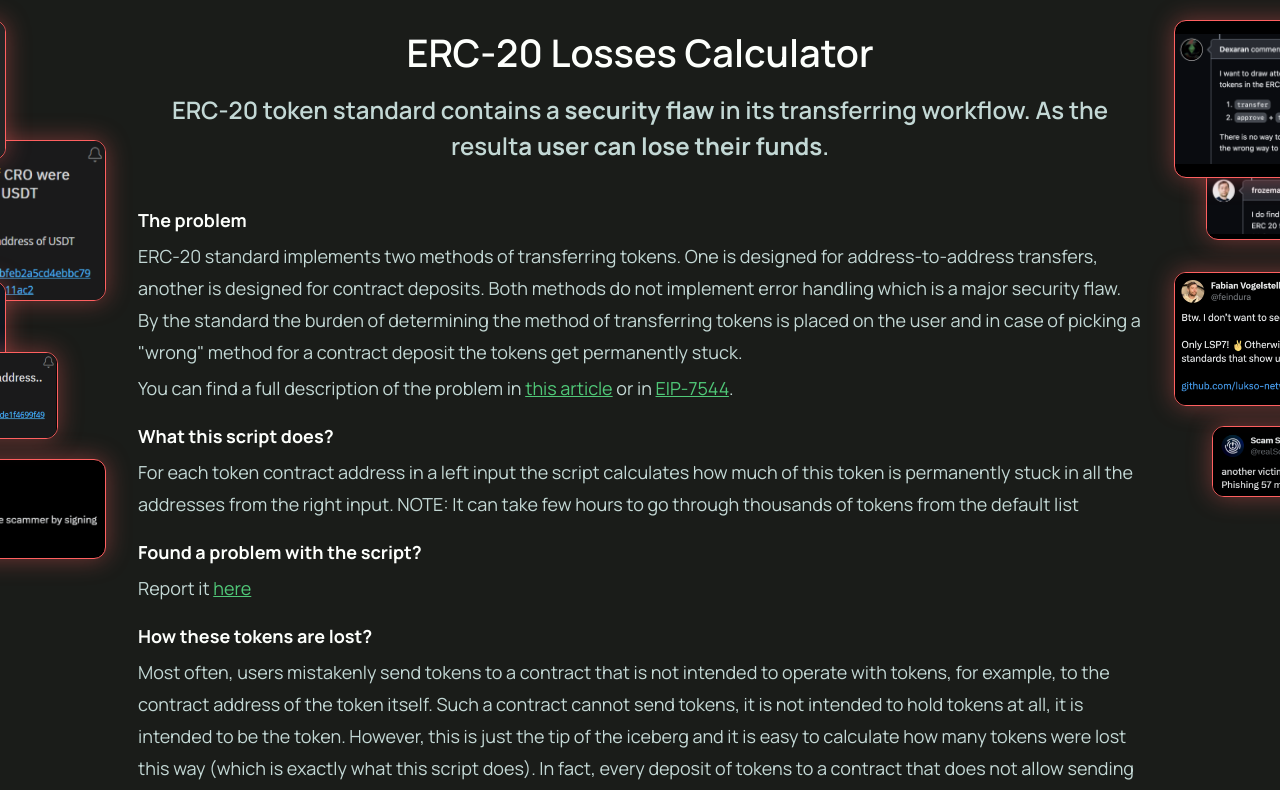
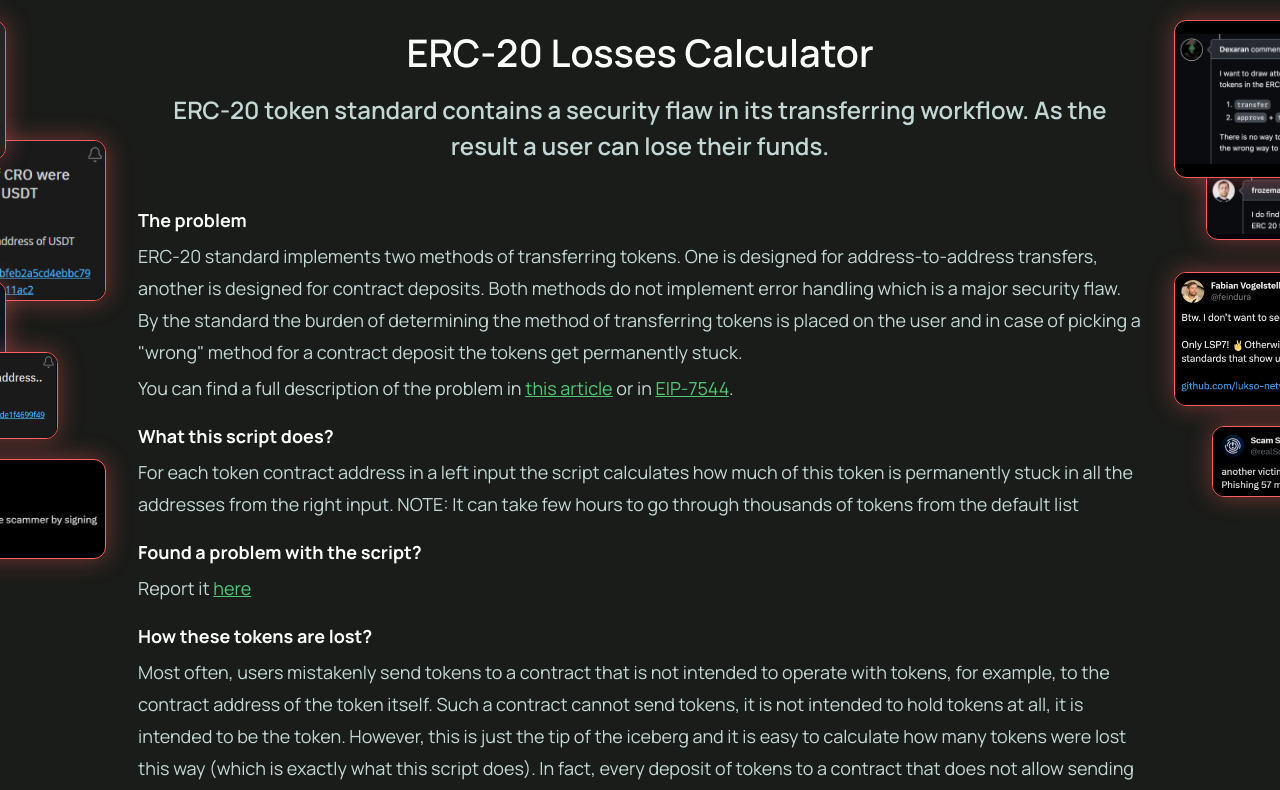
Before and after one commit to Dexaran/dexaran.github.io, a Next.js app in the folder erc20-losses-sources/: page / in a window 1280 px wide. Shown: the top 790 px of the page. Built offline with nearby package versions, Linux system fonts and the light colour scheme; what @web3modal/ethereum, wagmi, web3 would draw is missing.

Commit message:
Update Header.tsx

```diff
--- a/erc20-losses-sources/src/components/Header/Header.tsx
+++ b/erc20-losses-sources/src/components/Header/Header.tsx
@@ -19,8 +19,8 @@ export const Header = () => {
 
         <h1>ERC-20 Losses Calculator</h1>
         <h2>
-          ERC-20 token standard contains a <b>security flaw</b> in its transferring workflow. As the result
-          <b>a user can lose their funds</b>.
+          ERC-20 token standard contains a security flaw in its transferring workflow. As the result
+          a user can lose their funds.
         </h2>
         <h3>The problem</h3>
         <p>
```
